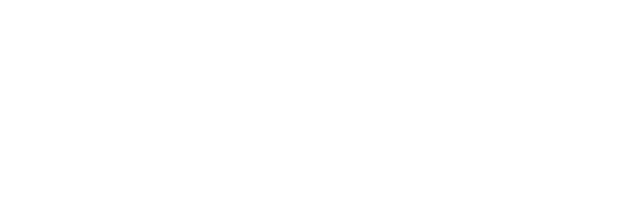
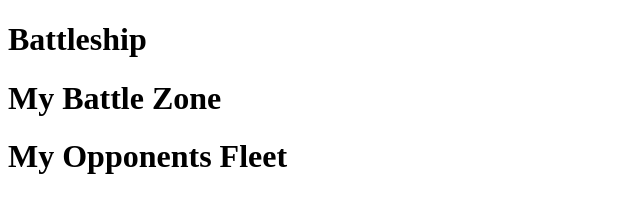
Before and after one commit to makaszy/battleship-game, a website built with webpack: page dist/index.html in a window 1280 px wide. Shown: the whole page, without its empty margins (0-640 px from the left). Built offline with nearby package versions, Linux system fonts and the light colour scheme.

Commit message:
Add basic html structure

```diff
--- a/dist/index.html
+++ b/dist/index.html
@@ -8,8 +8,17 @@
   <script src="./main.js" defer></script>
 </head>
 <body>
-  <header></header>
-  <main></main>
+  <header><h1>Battleship</h1></header>
+  <main>
+  <div>
+    <h1>My Battle Zone</h1>
+    <div class="gameboard--player"></div>
+  </div>
+  <div>
+    <h1>My Opponents Fleet</h1>
+    <div class="gameboard--pc"></div>
+  </div>
+  </main>
   <footer></footer>
 </body>
 </html>
--- a/package.json
+++ b/package.json
@@ -5,7 +5,7 @@
   "main": "index.js",
   "scripts": {
     "test": "jest",
-    "build": "webpack --progress --mode: development",
+    "build": "webpack --progress --mode development",
     "watch": "webpack --progress --watch"
   },
   "author": "",
```
Also changed, not shown: dist/main.js (added, +32 -0 lines).
